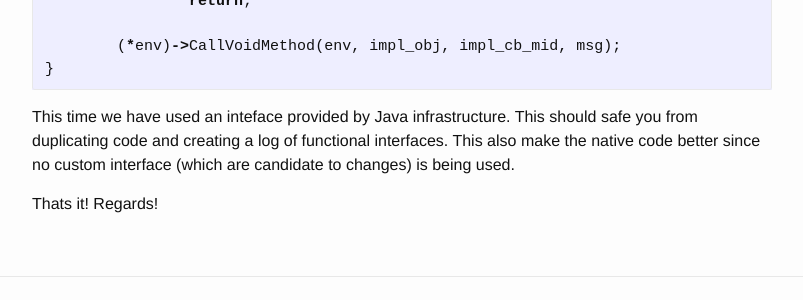
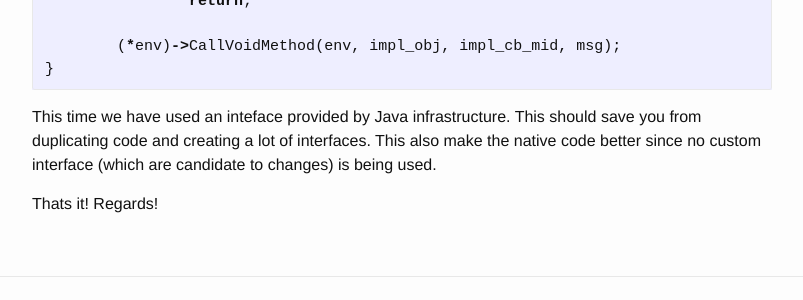
Before and after one commit to dhilst/dhilst.github.io, a Jekyll site: the page built from _posts/2016-10-02-JNI-Callback.md, in a window 1280 px wide and 900 px high, scrolled down 4185 px. Shown: the part 446-746 px from the top of the window, without its empty margins (238-1041 px from the left). Built offline with Jekyll 4.4.1, drawn with Linux system fonts in a browser that asks for light colours.

Commit message:
post fix

````diff
--- a/_posts/2016-10-02-JNI-Callback.md
+++ b/_posts/2016-10-02-JNI-Callback.md
@@ -236,11 +236,10 @@ JNIEXPORT void JNICALL Java_Callback_nativeCallJavaMethod
 }
 ```
 
-This time we have used an inteface provided by Java infrastructure. This should safe you
-from duplicating code and creating a log of functional interfaces. This also make the
-native code better since no custom interface (which are candidate to changes) is being
-used.
-
+This time we have used an inteface provided by Java infrastructure. This should
+save you from duplicating code and creating a lot of interfaces. This also make
+the native code better since no custom interface (which are candidate to
+changes) is being used.
 
 Thats it!
 Regards!
````
